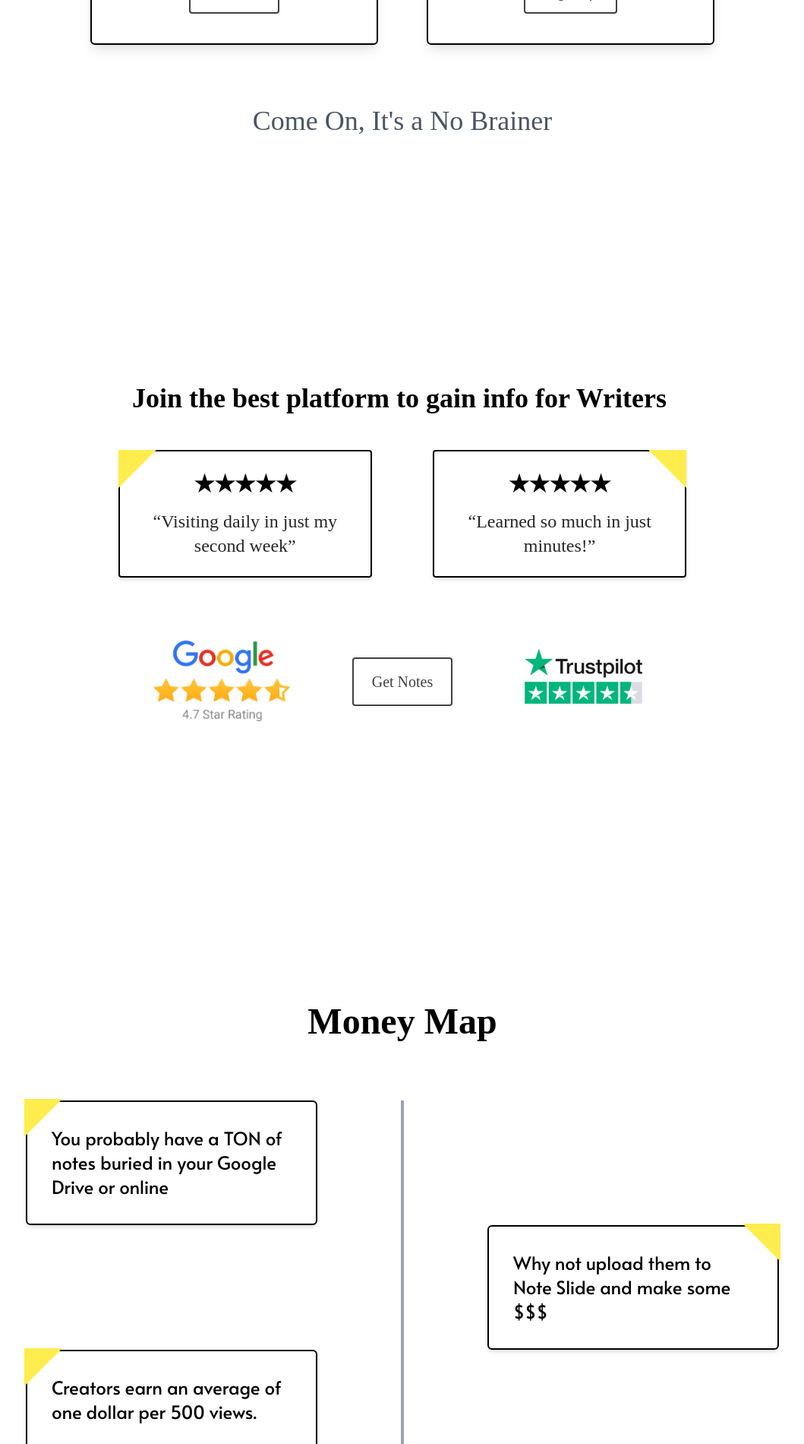
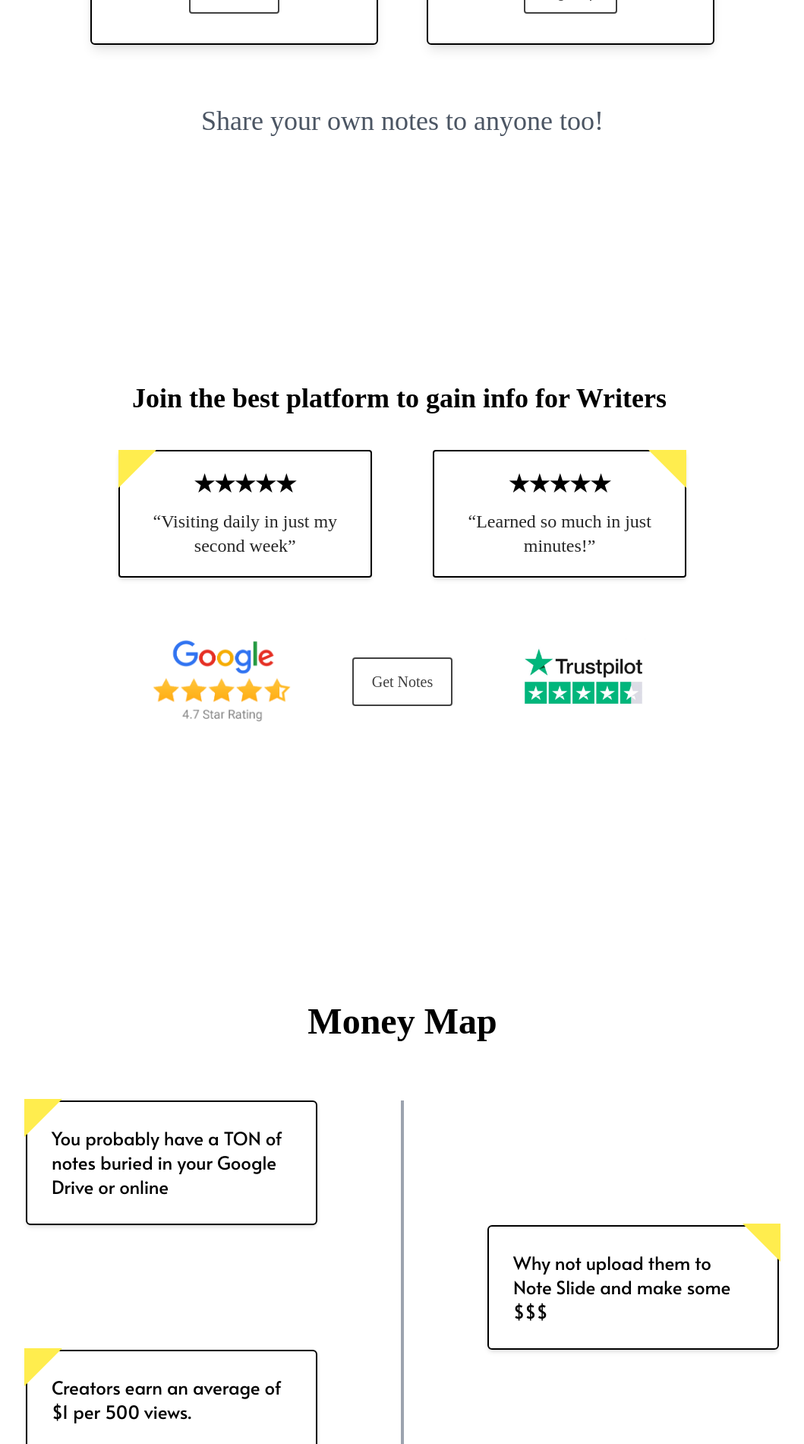
Before and after one commit to TheWiseGhost/NoteSlide, a React (Create React App) app: page / in a window 1280 px wide. Shown: the part 1160-3060 px from the top of the page at 76% size, without its empty margins (110-1169 px from the left). Built offline with nearby package versions, Linux system fonts and the light colour scheme; a web font is replaced by a local one.

Commit message:
Fix some copywriting on landing

```diff
--- a/src/components/MoneyMap.js
+++ b/src/components/MoneyMap.js
@@ -35,7 +35,7 @@ const MoneyMap = () => {
           <div className="relative flex flex-row justify-start items-center w-4/5 md:w-3/5 mr-auto ml-6 md:ml-36">
             <div className="border-2 border-black w-full md:w-1/2 text-2xl font-alata p-8 rounded-md shadow-md">
               <div className="triangle -left-0.5 -top-0.5"></div>
-              <p>Creators earn an average of one dollar per 500 views.</p>
+              <p>Creators earn an average of $1 per 500 views.</p>
             </div>
           </div>
           <div className="relative flex flex-row justify-end items-center w-4/5 md:w-3/5 ml-auto mr-6 md:mr-36">
--- a/src/components/WhyNoteSlide.js
+++ b/src/components/WhyNoteSlide.js
@@ -43,7 +43,7 @@ const WhyNoteSlide = () => {
       </div>
 
       <p className="mt-20 text-4xl font-outfit text-gray-600 text-center">
-        Come On, It's a No Brainer
+        Share your own notes to anyone too!
       </p>
     </div>
   );
```
